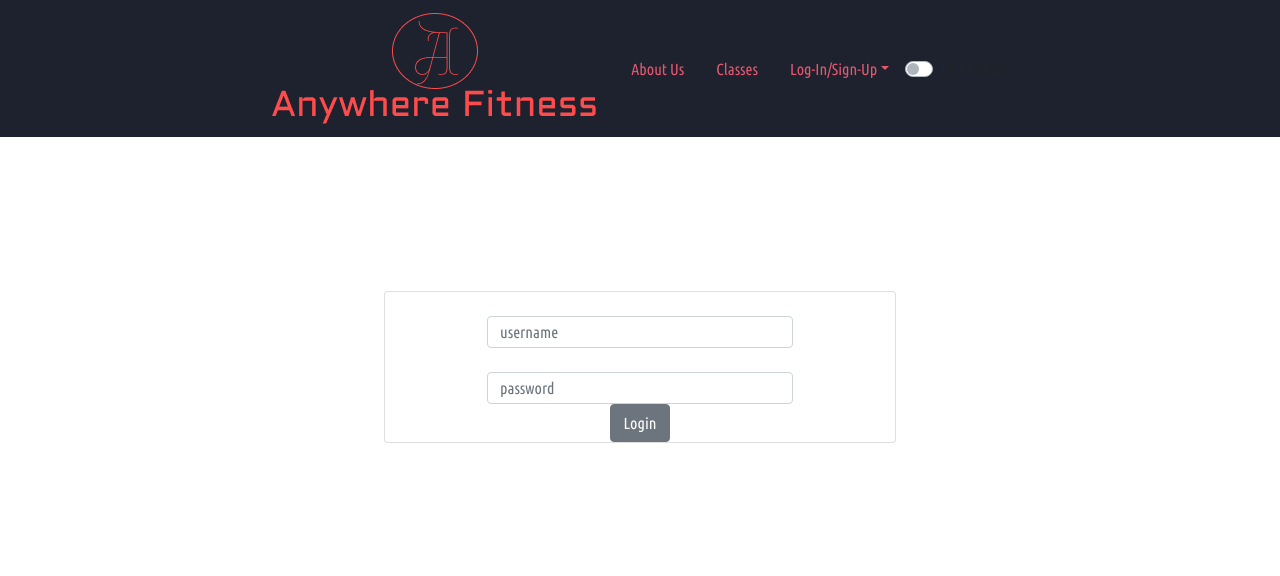
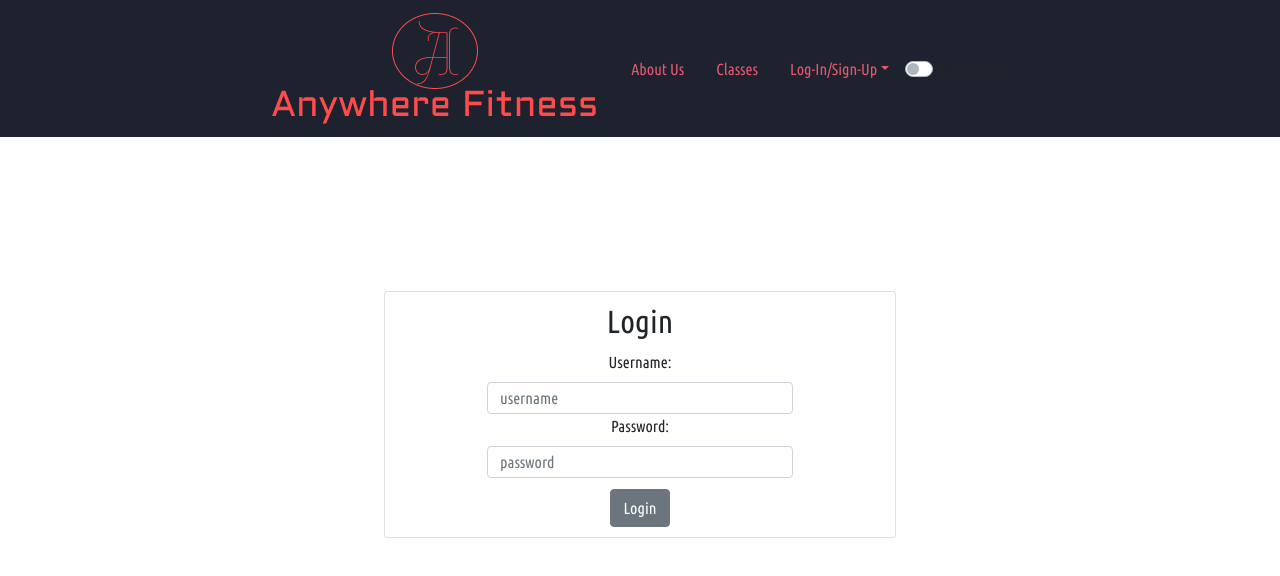
Before and after one commit to Build-week-Anywhere-Fitness-II/Front-End, a React (Create React App) app in the folder anywherefit/: page /login in a window 1280 px wide. Shown: the top 576 px of the page. Built offline with nearby package versions, Linux system fonts and the light colour scheme.

Commit message:
worked on css for login

```diff
--- a/anywherefit/src/components/login.js
+++ b/anywherefit/src/components/login.js
@@ -34,21 +34,22 @@ history.push(`/user/${res.data.id}`)
 
 
 return (
-<Card>
+<Card className="form-card">
     <Form onSubmit={submit}>
-        <Label for="username"/>
+        <h2 className='form-h2'>Login</h2>
+        <Label for="username">Username: </Label>
         <Input type="text"
         name = "username"
         placeholder="username"
         value={login.username}
         onChange={handleChange}/>
-        <Label for="password"/>
+        <Label for="password">Password:</Label>
         <Input type="text"
         name="password"
         placeholder="password"
         value={login.password}
         onChange={handleChange}/>
-        <Button>Login</Button>
+        <Button className="form-submit">Login</Button>
     </Form>
 </Card>
 )
--- a/anywherefit/src/components/register.js
+++ b/anywherefit/src/components/register.js
@@ -3,7 +3,7 @@ import { Card, Form, Input, Label, Button, FormGroup, CardTitle } from "reactstr
 import * as yup from 'yup';
 import axios from "axios";
 import {useHistory} from 'react-router-dom';
-import './styles/register.css';
+import './styles/registerLogin.css';
 
 const Register = () => {
 
@@ -89,7 +89,7 @@ const history = useHistory();
 
 return (
 <Card className="form-card">
-    <h2 className="form-h2">GetStarted</h2>
+    <h2 className="form-h2">Get Started</h2>
     <Form onSubmit={submitForm}>
         <FormGroup>
             <Label for="fullName">Full Name: </Label>
--- a/anywherefit/src/components/styles/register.css
+++ b/anywherefit/src/components/styles/registerLogin.css
@@ -14,7 +14,7 @@ h2.form-h2 {
 }
 
 button.form-submit {
-  margin-bottom: 2%;
+  margin: 2% 0%;
 }
 
 /*Dark Mode styles */
```
